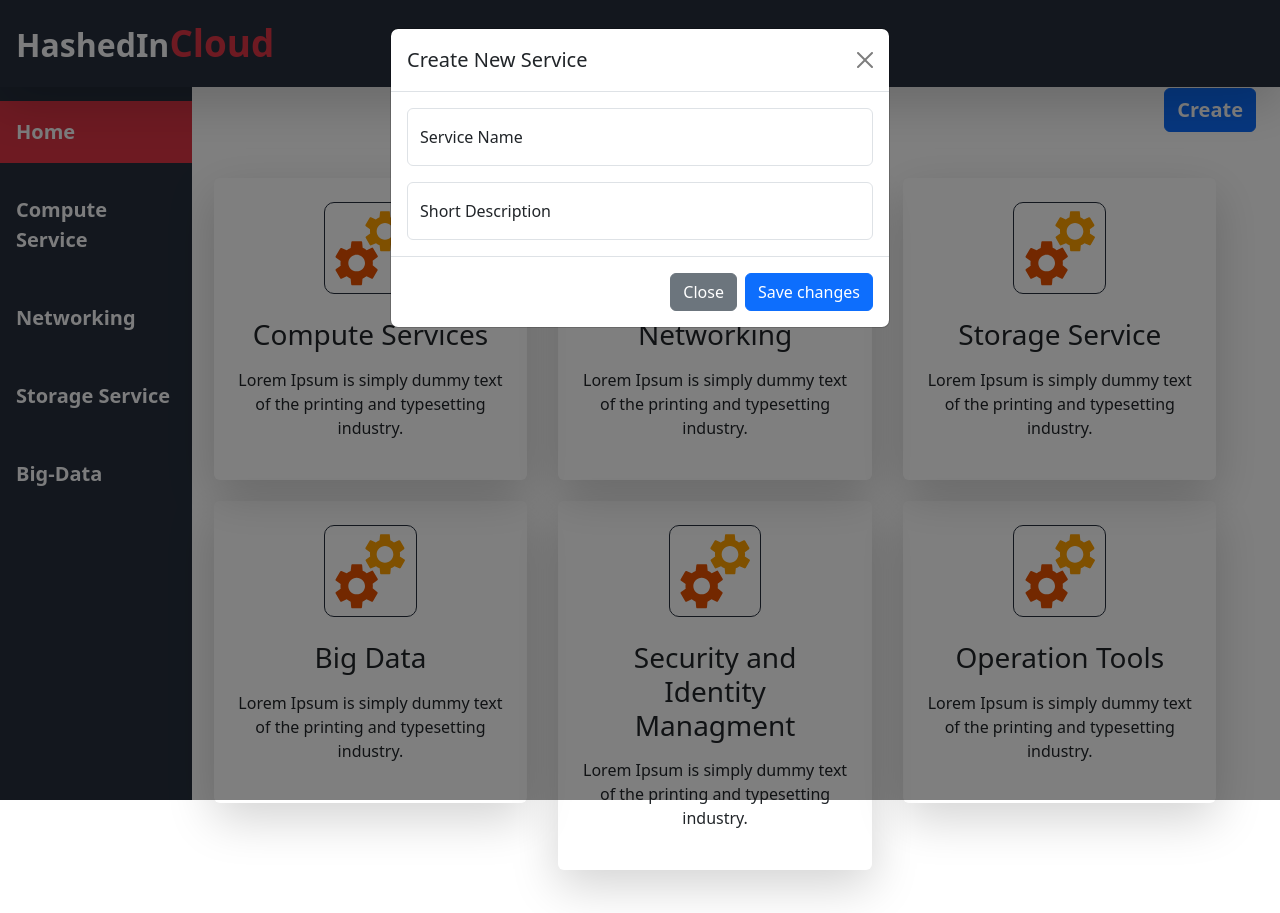
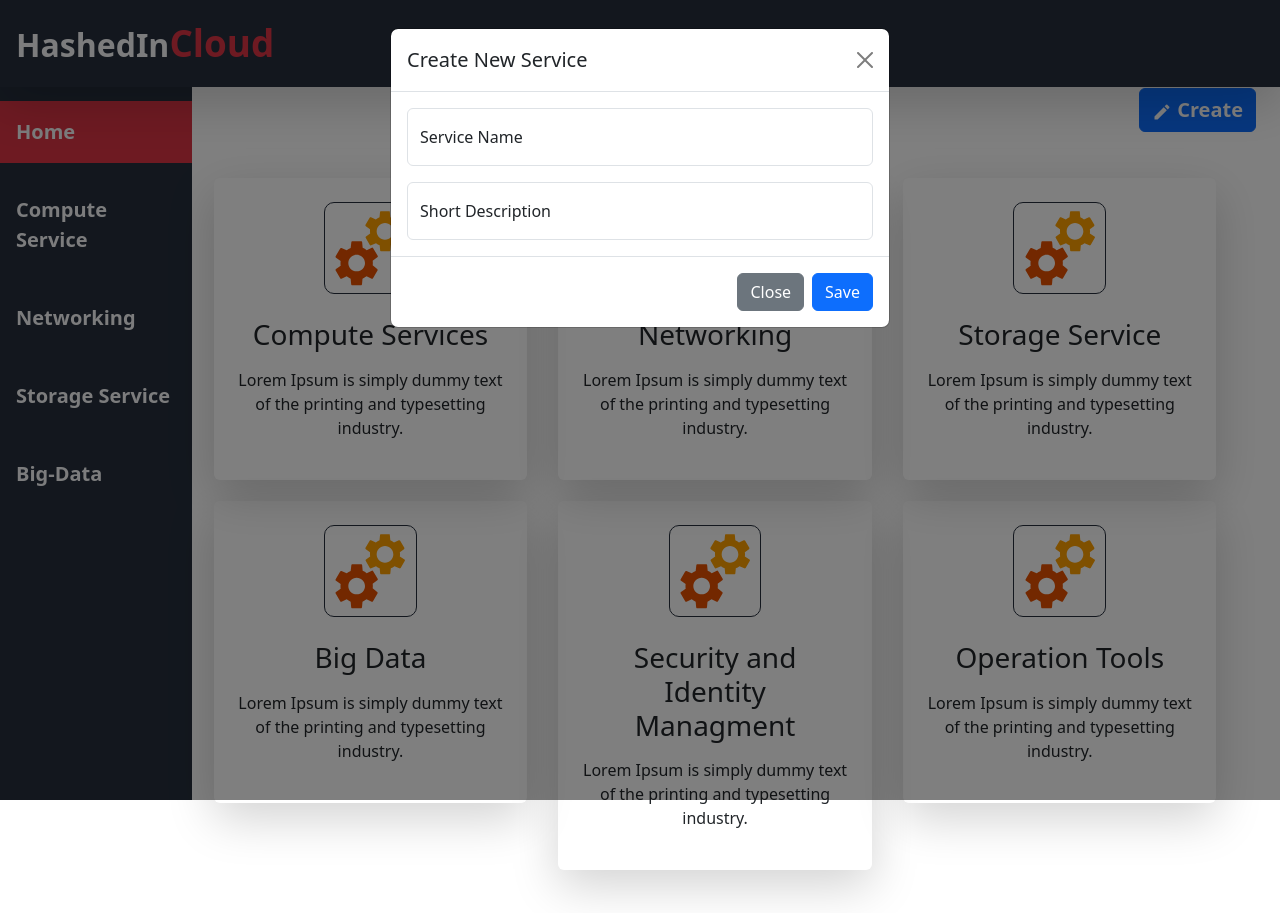
Before and after one commit to heet-kumar/CloudCustom, a Next.js app in the folder client/: page /dashboard in a window 1280 px wide. Both pictures are taken after a click on the button "Create". Built offline with nearby package versions, Linux system fonts and the light colour scheme.

Commit message:
Create Service Model Done

```diff
--- a/client/pages/dashboard.tsx
+++ b/client/pages/dashboard.tsx
@@ -2,6 +2,8 @@
 import { useState } from 'react';
 import styles from '../styles/dashboard.module.css'
 import { FcServices } from 'react-icons/fc'
+import { MdCreate } from 'react-icons/md'
+
 
 interface ServiceData {
     name: string,
@@ -58,8 +60,17 @@ const Dashboard = () => {
 
     return(
         <div className={styles.dashboard }>
-            <button type="button" className="fw-bolder fs-5 btn btn-primary align-self-end m-4" data-bs-toggle="modal" data-bs-target="#ServiceModal">
-                Create
+            <button
+                type="button"
+                className="fw-bolder fs-5 btn btn-primary align-self-end m-4"
+                data-bs-toggle="modal"
+                data-bs-target="#ServiceModal"
+                onClick={() => {
+                    setservice("");
+                    setdesc("")
+                }}
+            >
+                <MdCreate /> Create
             </button>
 
             <div className="modal fade" id="ServiceModal" aria-hidden="true">
@@ -71,17 +82,36 @@ const Dashboard = () => {
                     </div>
                     <div className="modal-body">
                         <div className="form-floating mb-3">
-                            <input type="text" className="form-control" id="floatingService" placeholder="Enter Service Name" />
+                            <input
+                                type="text"
+                                className="form-control"
+                                id="floatingService"
+                                onChange={handleService}
+                                placeholder="Enter Service Name"
+                            />
                             <label htmlFor="floatingService">Service Name</label>
                         </div>
                         <div className="form-floating">
-                            <input type="text" className="form-control" id="floatingDesc" placeholder="Short Description" />
+                            <input
+                                type="text"
+                                className="form-control"
+                                id="floatingDesc"
+                                onChange={handleDesc}
+                                placeholder="Short Description"
+                            />
                             <label htmlFor="floatingDesc">Short Description</label>
                         </div>
                     </div>
                     <div className="modal-footer">
                         <button type="button" className="btn btn-secondary" data-bs-dismiss="modal">Close</button>
-                        <button type="button" className="btn btn-primary">Save changes</button>
+                        <button
+                            type="button"
+                            className="btn btn-primary"
+                            onClick={handleCreate}
+                            data-bs-dismiss="modal"
+                        >
+                            Save
+                        </button>
                     </div>
                     </div>
                 </div>
```
